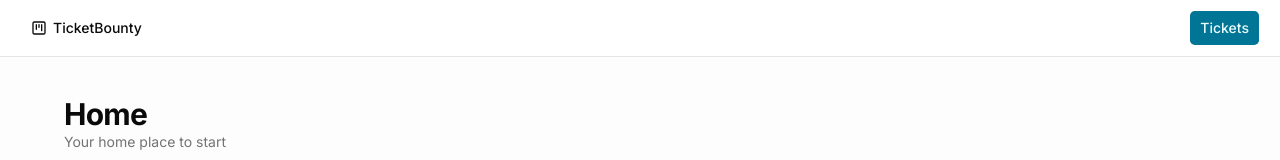
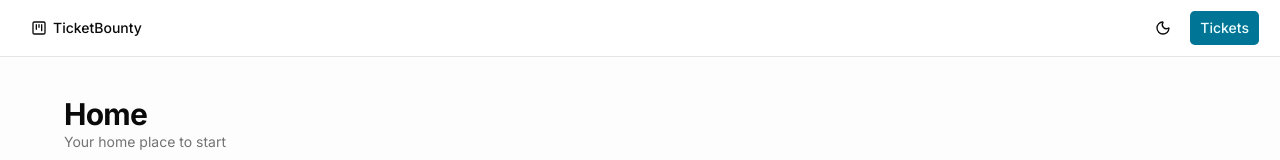
Before and after one commit to jyotiogennavar/ticket-management, a Next.js app: page / in a window 1280 px wide. Shown: the top 160 px of the page. Built offline with nearby package versions, Linux system fonts and the light colour scheme.

Commit message:
Add theme support: integrate next-themes for dark/light mode, create ThemeProvider and ThemeSwitcher components, and update layout and Header to utilize them.

```diff
--- a/package.json
+++ b/package.json
@@ -13,6 +13,7 @@
     "clsx": "^2.1.1",
     "lucide-react": "^1.14.0",
     "next": "16.2.6",
+    "next-themes": "^0.4.6",
     "radix-ui": "^1.4.3",
     "react": "19.2.4",
     "react-dom": "19.2.4",
--- a/src/app/layout.tsx
+++ b/src/app/layout.tsx
@@ -2,6 +2,7 @@
 import type { Metadata } from "next";
 import { Inter } from "next/font/google";
 import { Header } from "@/components/Header";
+import { ThemeProvider } from "@/components/theme/theme-provider";
 
 const inter = Inter({
   subsets: ["latin"],
@@ -19,8 +20,9 @@
   children: React.ReactNode;
 }>) {
   return (
-    <html lang="en">
+    <html suppressHydrationWarning lang="en">
       <body className={`${inter.variable} ${inter.className} antialiased`}>
+        <ThemeProvider>
           <Header />
           <main
             className="
@@ -33,6 +35,7 @@
           >
             {children}
           </main>
+        </ThemeProvider>
       </body>
     </html>
   );
--- a/src/components/Header.tsx
+++ b/src/components/Header.tsx
@@ -3,6 +3,7 @@
 import { SquareKanban } from "lucide-react"
 
 import { Button } from "./ui/button"
+import { ThemeSwitcher } from "./theme/theme-switcher"
 
 const Header = () => {
   return (
@@ -22,7 +23,8 @@
         </Link>
       </Button>
     </div>
-    <div>
+    <div className="flex items-center gap-2">
+      <ThemeSwitcher />
       <Button asChild variant="default">
         <Link href={ticketsPath()}>
           Tickets
--- /dev/null
+++ b/src/components/theme/theme-provider.tsx
@@ -0,0 +1,20 @@
+import { ThemeProvider as NextThemeProvider } from "next-themes";
+
+interface ThemeProviderProps {
+  children: React.ReactNode;
+}
+
+const ThemeProvider = ({ children }: ThemeProviderProps) => {
+  return (
+    <NextThemeProvider
+      attribute="class"
+      defaultTheme="system"
+      enableSystem
+      disableTransitionOnChange
+    >
+      {children}
+    </NextThemeProvider>
+  );
+};
+
+export {ThemeProvider};
--- /dev/null
+++ b/src/components/theme/theme-switcher.tsx
@@ -0,0 +1,26 @@
+"use client";
+import { useTheme } from "next-themes";
+import { Button } from "../ui/button";
+import { SunIcon, MoonIcon } from "lucide-react";
+
+const ThemeSwitcher = () => {
+  const { theme, setTheme } = useTheme();
+  return (
+    <Button
+      variant="ghost"
+      size="icon"
+      onClick={() => setTheme(theme === "dark" ? "light" : "dark")}
+      aria-label="Toggle theme"
+    >
+      {theme === "dark" ? (
+        <SunIcon className="h-4 w-4" />
+      ) : (
+        <MoonIcon className="h-4 w-4" />
+      )}
+
+      <span className="sr-only">Toggle theme</span>
+    </Button>
+  );
+};
+
+export { ThemeSwitcher };
```
Also changed, not shown: 2 other files (tests, documents, lock files or other folders). Lines whose indentation alone changed are shown as unchanged.
